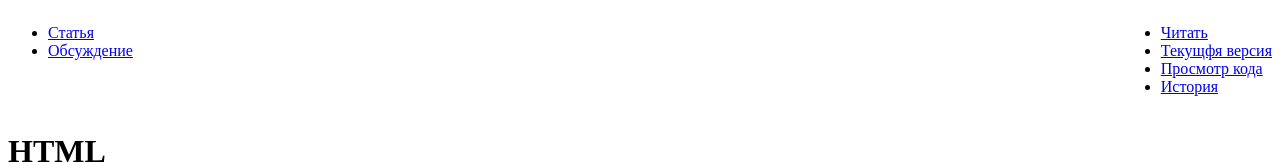
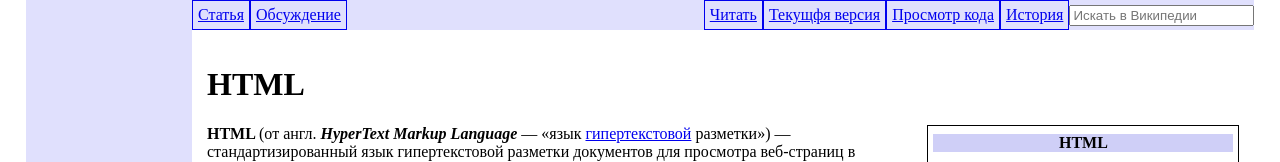
Before and after one commit to Harazdiuk-Ivan/my-job, a plain HTML site: page index.html in a window 1280 px wide. Shown: the top 162 px of the page. Drawn offline with Linux system fonts and the light colour scheme.

Commit message:
HTML-wiki

```diff
--- a/index.html
+++ b/index.html
@@ -11,6 +11,11 @@
 <!-- Замітки = Ctrl + / -->
 
 <body>
+    <div class="page">
+        <div class="header">
+        </div>
+
+        <div class="section">
             <div class="nav-cont" >
                 <nav>
                     <ul>
@@ -25,12 +30,13 @@
                         <li><a href="#">Текущфя версия</a> </li>
                         <li><a href="#">Просмотр кода</a> </li>
                         <li><a href="#">История</a></li>
+                        <input type="text" placeholder="Искать в Википедии" >
                     </ul>
                 </nav>
             </div>
 
 
-    <div>
+            <div class="text-page">
                 <h1>HTML</h1>
 
                 <div class="img-cont">
@@ -140,6 +146,11 @@
                     современным потребностям в мультимедийном и графическом оформлении.</p>
             </div>
 
+        </div>
+    </div>
+
+
+
 </body>
 
 </html>
--- a/statik/Styles/index.css
+++ b/statik/Styles/index.css
@@ -1,3 +1,8 @@
+body{
+    margin: 0px;
+    padding: 0px;
+}
+
 /* ____КОНТЕНТ___ */
 
 .Ht1 {
@@ -12,6 +17,7 @@
     border-width: 0.5px;
     padding-right: 20px;
     display: inline-block;
+
 }
 .list-cont>p{
     text-align: center;
@@ -60,4 +66,46 @@
 .nav-cont{
     display: flex;
     justify-content: space-between;
+    background-color: rgb(224, 224, 253);
+
 }
+.nav-cont>nav>ul{
+    display: flex;
+    align-items: center;
+    list-style: none;
+    margin: 0px;
+    padding: 0px;
+}
+.nav-cont>nav>ul>li>a{
+    display: block;
+    padding: 5px;
+    border-style: solid;
+    border-width: 0.3px;
+}
+
+
+@media( max-width:900px ){
+    .nav-cont{
+        flex-direction: column;
+    }
+
+}
+/* ------------------- */
+
+.text-page{
+    padding: 15px;
+}
+
+.page{
+    display: flex;
+    justify-content: center;
+}
+
+.header{
+    width: 13%;
+    background-color: rgb(224, 224, 253);
+}
+
+.section{
+    width: 83%;
+}
```
Lines whose indentation alone changed are shown as unchanged.
